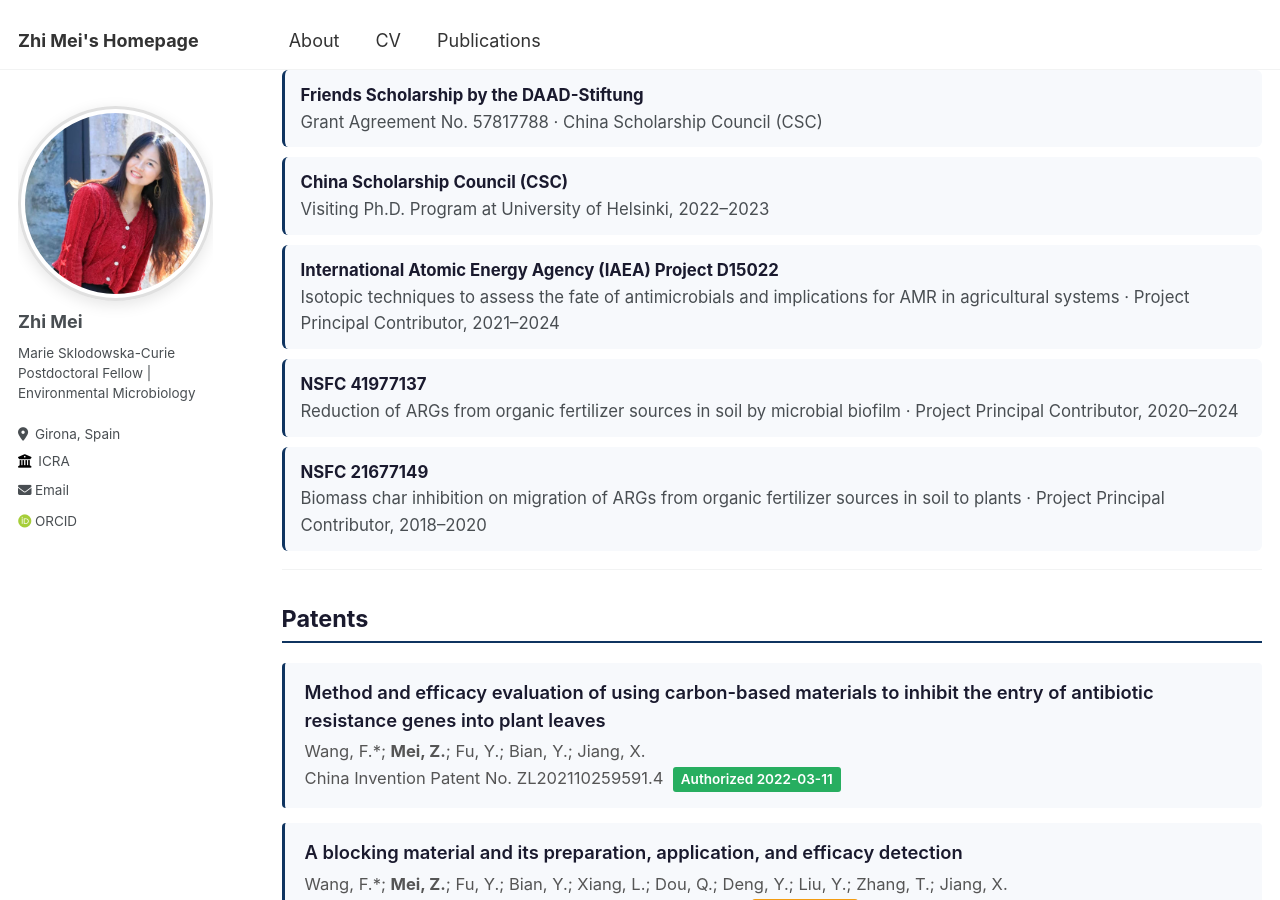
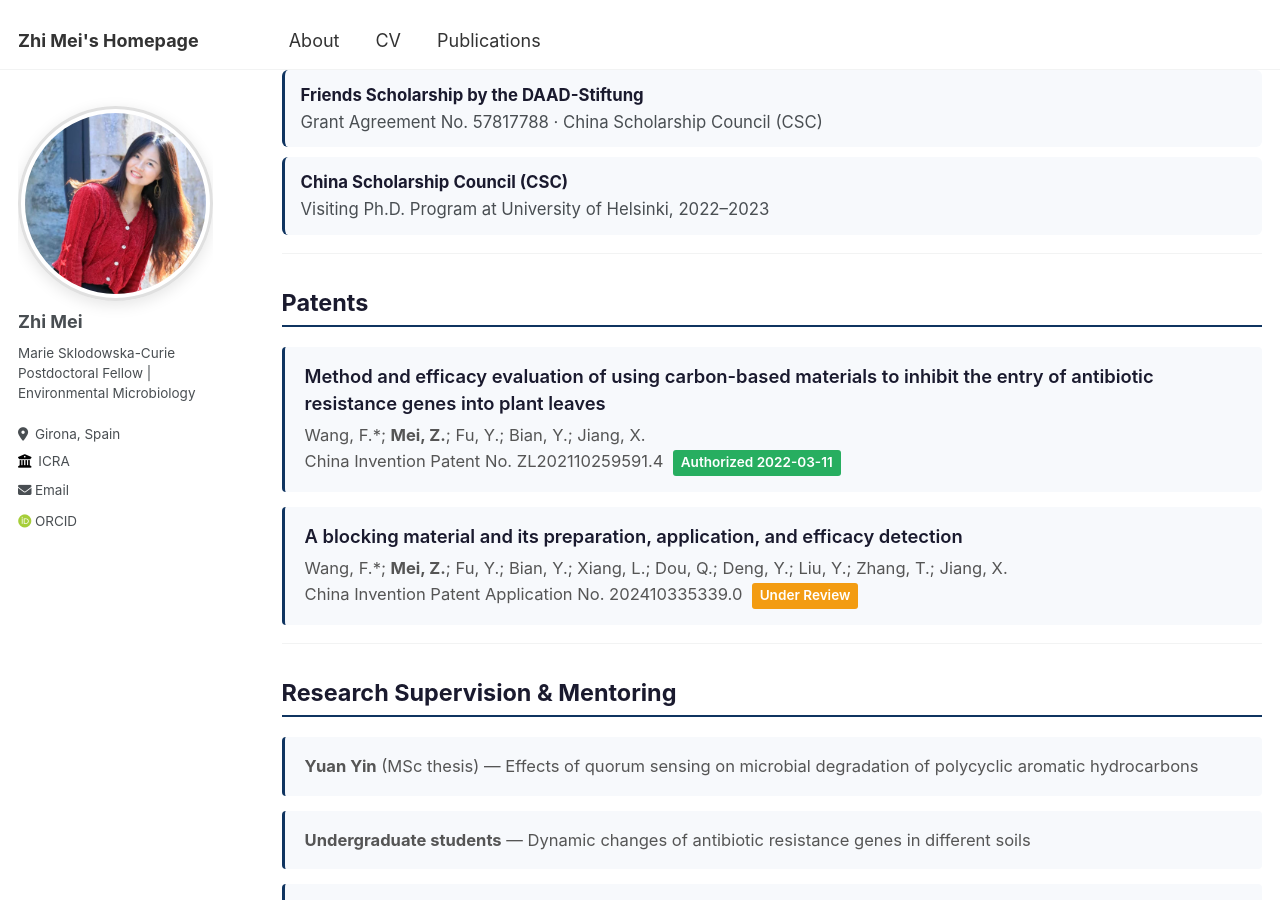
Before and after one commit to XxFChen/ZhiMei, a Jekyll site: the page built from _pages/cv.md, in a window 1280 px wide and 900 px high, scrolled down 1702 px. Built offline with Jekyll 4.4.1, drawn with Linux system fonts in a browser that asks for light colours; some web fonts are replaced.

Commit message:
Remove IAEA and NSFC projects from CV grants section

```diff
--- a/_pages/cv.md
+++ b/_pages/cv.md
@@ -182,9 +182,6 @@ redirect_from:
   <li><strong>Marie Sklodowska-Curie Actions Postdoctoral Fellowship (MSCA PF 2024)</strong><br>Grant Agreement No. 101206348 (NPLAMR)</li>
   <li><strong>Friends Scholarship by the DAAD-Stiftung</strong><br>Grant Agreement No. 57817788 · China Scholarship Council (CSC)</li>
   <li><strong>China Scholarship Council (CSC)</strong><br>Visiting Ph.D. Program at University of Helsinki, 2022–2023</li>
-  <li><strong>International Atomic Energy Agency (IAEA) Project D15022</strong><br>Isotopic techniques to assess the fate of antimicrobials and implications for AMR in agricultural systems · Project Principal Contributor, 2021–2024</li>
-  <li><strong>NSFC 41977137</strong><br>Reduction of ARGs from organic fertilizer sources in soil by microbial biofilm · Project Principal Contributor, 2020–2024</li>
-  <li><strong>NSFC 21677149</strong><br>Biomass char inhibition on migration of ARGs from organic fertilizer sources in soil to plants · Project Principal Contributor, 2018–2020</li>
 </ul>
 
 ---
```
